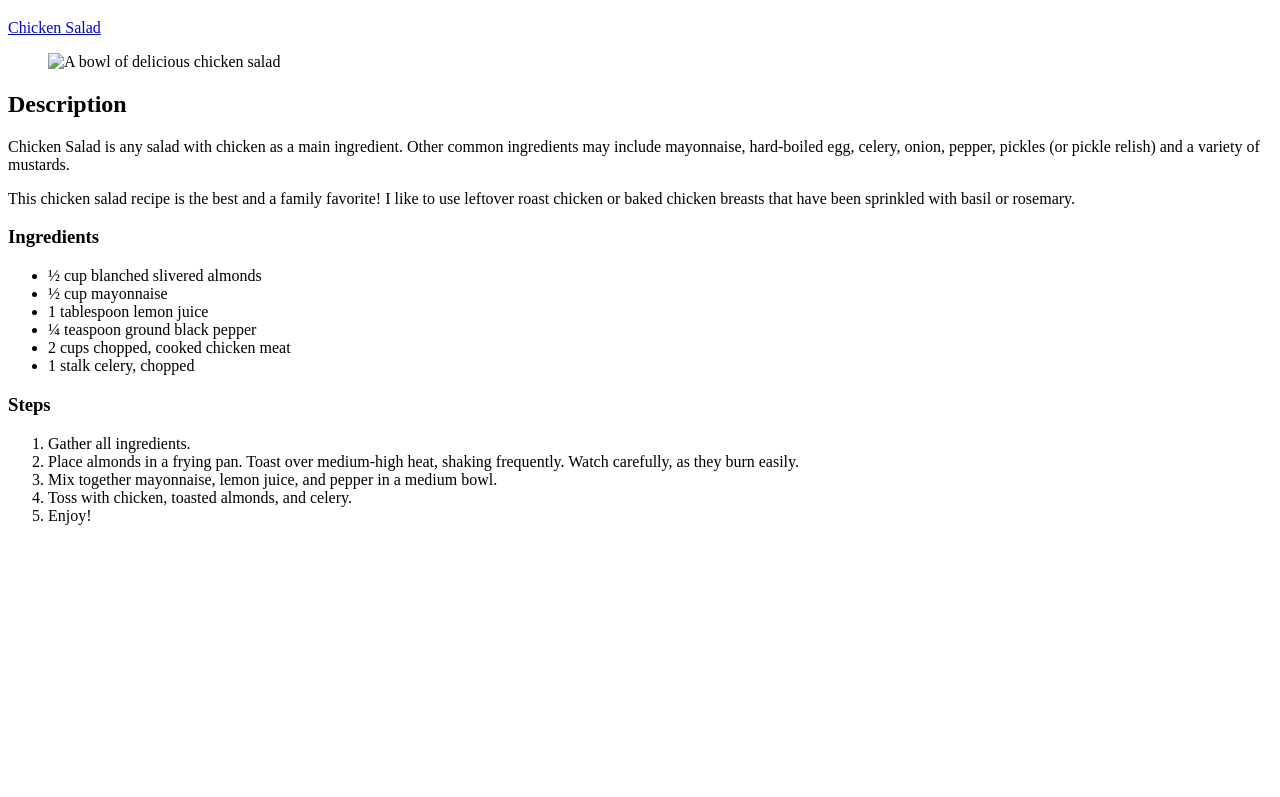
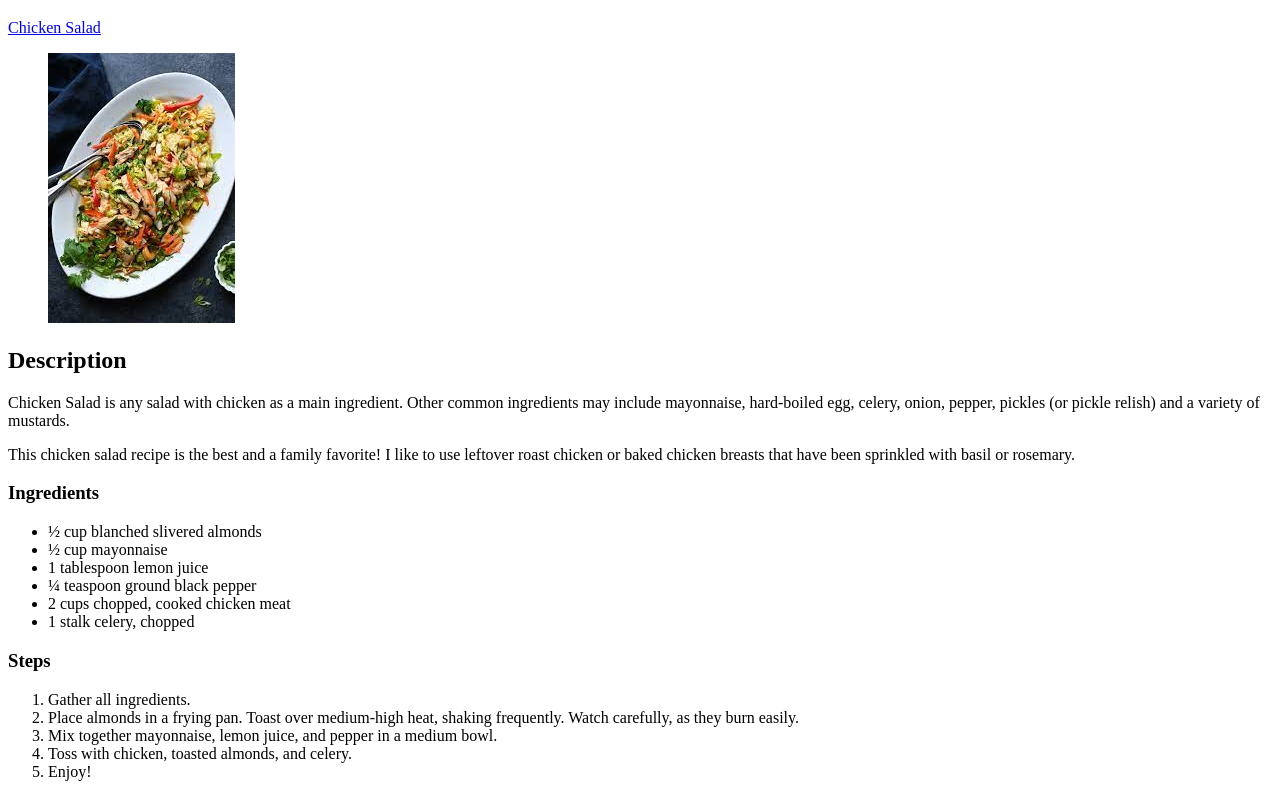
Before and after one commit to macnum/My-recipes, a plain HTML site: page recipes/chicken-salad.html in a window 1280 px wide. Shown: the part 61-858 px from the top of the page. Before the commit the page ends 800 px from the top, so only its background shows below. Drawn offline with Linux system fonts and the light colour scheme; the site is published under a folder, as on GitHub Pages, so addresses that start at the root find nothing.

Commit message:
Change relative root link to relative link

```diff
--- a/recipes/chicken-salad.html
+++ b/recipes/chicken-salad.html
@@ -10,7 +10,7 @@
 	<a href="recipes/nigerian-jollof.html">Chicken Salad</a>
 
 	<figure>
-		<img src="/images/chicken-sald.jpeg" alt="A bowl of delicious chicken salad">
+		<img src="../images/chicken-sald.jpeg" alt="A bowl of delicious chicken salad">
 	</figure>
 	<h2>Description</h2>
 	<section>
```
Also changed, not shown: recipes/nigerian-jollof.html (+1 -1 lines).
